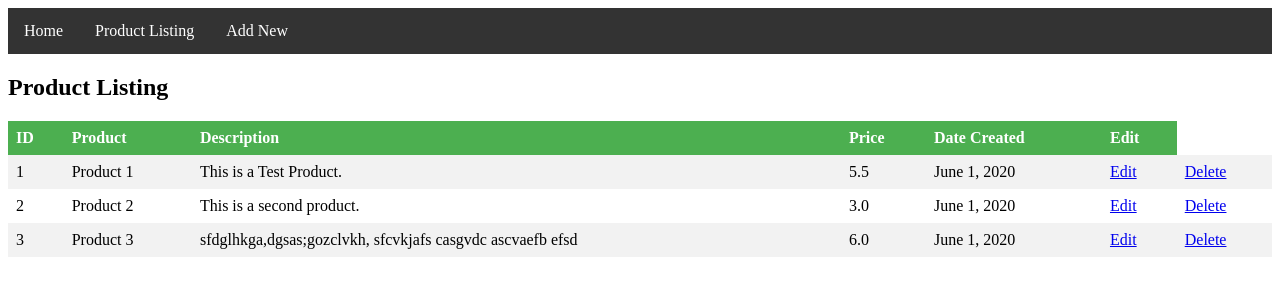
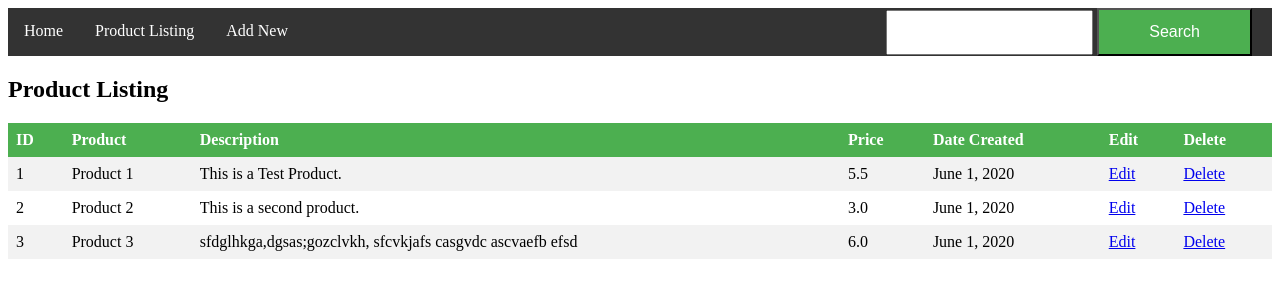
Before and after one commit to Latiyan/testproject, a Django app: page /listing in a window 1280 px wide. Shown: the top 300 px of the page. Run offline with Django 3.2, Linux system fonts and the light colour scheme; data comes from the database, SQL or seed files in the repository.

Commit message:
Search functionality added on listing page

```diff
--- a/products/templates/index.html
+++ b/products/templates/index.html
@@ -11,7 +11,6 @@
 
     {% block style %}{% endblock style %}
 
-
     </style>
 </head>
 
@@ -20,6 +19,7 @@
     <li><a href="/home">Home</a></li>
     <li><a href="/listing">Product Listing</a></li>
     <li><a href="/add">Add New</a></li>
+    {% block menu %}{% endblock menu %}
 </ul>
 
 {% block content %}{% endblock content %}
--- a/products/templates/listing.html
+++ b/products/templates/listing.html
@@ -7,7 +7,21 @@ th, td {text-align: left;padding: 8px;}
 th {background-color: #4CAF50;color: white;}
 tr:nth-child(even){background-color: #f2f2f2}
 
+ul li.search_form {float: right;margin-right: 20px;}
+ul li.search_form form input[name="name"] {padding: 13px;}
+ul li.search_form form button {padding: 13px 50px; font-size: 16px;background-color: #4CAF50;color: #fff;}
+
 {% endblock style %}
+
+{% block menu %}
+<li class="search_form">
+    <form method="POST" action="#">
+        {% csrf_token %}
+        <input type="text" name="name">
+        <button type="submit">Search</button>
+    </form>
+</li>
+{% endblock menu %}
 
 {% block content %}
 
@@ -21,6 +35,7 @@ tr:nth-child(even){background-color: #f2f2f2}
         <th>Price</th>
         <th>Date Created</th>
         <th>Edit</th>
+        <th>Delete</th>
     </tr>
     {% for product in products %}
     <tr>
--- a/products/views.py
+++ b/products/views.py
@@ -9,9 +9,14 @@ def index(request):
 
 
 def listing(request):
-    context = {
-        'products': Products.objects.all()
-    }
+    if request.method == 'POST':
+        context = {
+            'products': Products.objects.filter(name=request.POST.get('name'))
+        }
+    else:
+        context = {
+            'products': Products.objects.all()
+        }
 
     return render(request, 'listing.html', context)
 
@@ -40,6 +45,7 @@ def addnew(request):
 
     return redirect('/listing')
 
+
 def update(request, id):
     product = Products.objects.get(id=id)
     product.name = request.POST.get('name')
@@ -50,6 +56,7 @@ def update(request, id):
 
     return redirect('/listing')
 
+
 def delete(request, id):
     product = Products.objects.get(id=id)
     product.delete()
```
